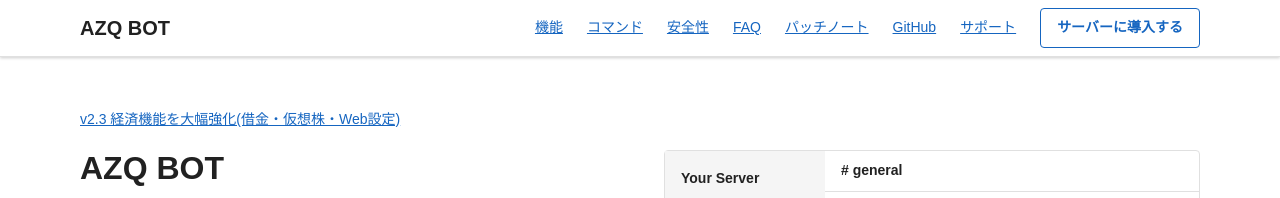
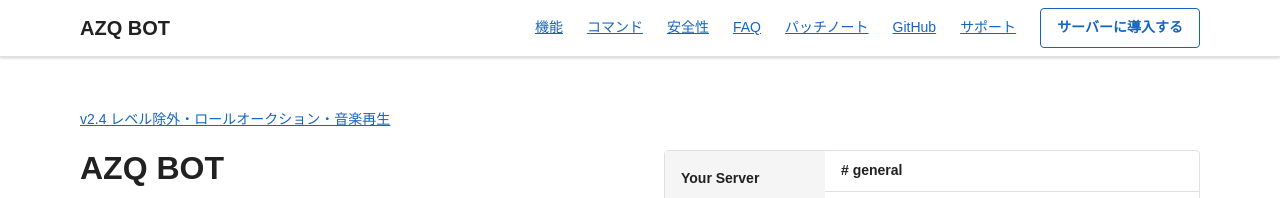
Before and after one commit to Azuk1-azq/AZQ-BOT, a plain HTML site: page index.html in a window 1280 px wide. Shown: the top 198 px of the page. Drawn offline with Linux system fonts and the light colour scheme.

Commit message:
Update index.html

```diff
--- a/index.html
+++ b/index.html
@@ -13,7 +13,7 @@
 <main>
 <div class="wrap">
 <div class="band"><div class="hgrid"><div>
-<a class="latest" href="../patchnote/2.3.html">v2.3 経済機能を大幅強化(借金・仮想株・Web設定)</a>
+<a class="latest" href="../patchnote/2.4.html">v2.4 レベル除外・ロールオークション・音楽再生</a>
 <h1>AZQ BOT</h1>
 <p class="lead">荒らし対策・メンバー認証・サポートチケットをひとつにまとめたDiscord Bot。</p>
 <div class="btns"><a class="btn" href="https://discord.com/oauth2/authorize?client_id=1556124525459013713&amp;permissions=1099780189206&amp;integration_type=0&amp;scope=bot+applications.commands">サーバーに導入する</a><a class="btn alt" href="../patchnote/index.html">パッチノートを見る</a><a href="https://github.com/Azuk1-azq/AZQ-BOT/blob/main/bot.py" rel="noopener">コードをダウンロード</a></div>
```
